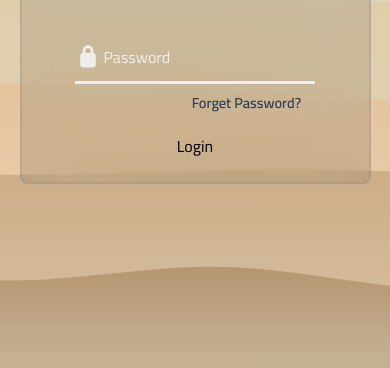
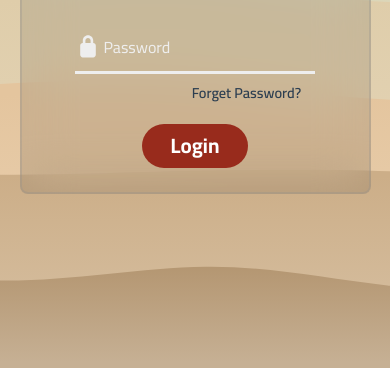
Before and after one commit to RamezKhaled77/Kingsley-University-3, a plain HTML site: page pages/login.html in a window 390 px wide. Shown: the part 476-844 px from the top of the page. Drawn offline with nearby package versions, Linux system fonts and the light colour scheme.

Commit message:
Update style.css

```diff
--- a/css/style.css
+++ b/css/style.css
@@ -2437,7 +2437,7 @@ section#login {
       color: var(--elegant-text);
       transition: all .6s;
     }
-    .log-div a:nth-child(2) {
+    .log-div button {
       background-color: var(--secondary-text-color);
       padding: .4rem;
       font-size: 1.3rem;
@@ -2450,7 +2450,7 @@ section#login {
     .log-div a:nth-child(1):hover {
       text-decoration-line: underline;
     }
-    .log-div a:nth-child(2):hover {
+    .log-div button:hover {
       background-color: var(--button-bg-color);
     }
   }
@@ -2461,7 +2461,7 @@ section#login {
     .log-div a:nth-child(1) {
       font-size: .8rem;
     }
-    .log-div a:nth-child(2) {
+    .log-div button {
       font-size: 1rem;
     }
   }
@@ -2477,7 +2477,6 @@ section#login {
   }
   #login .container .login-container {
     width: 90%;
-    /* height: 90%; */
   }
   #login .container .login-container .input-field {
     width: 85%;
```
